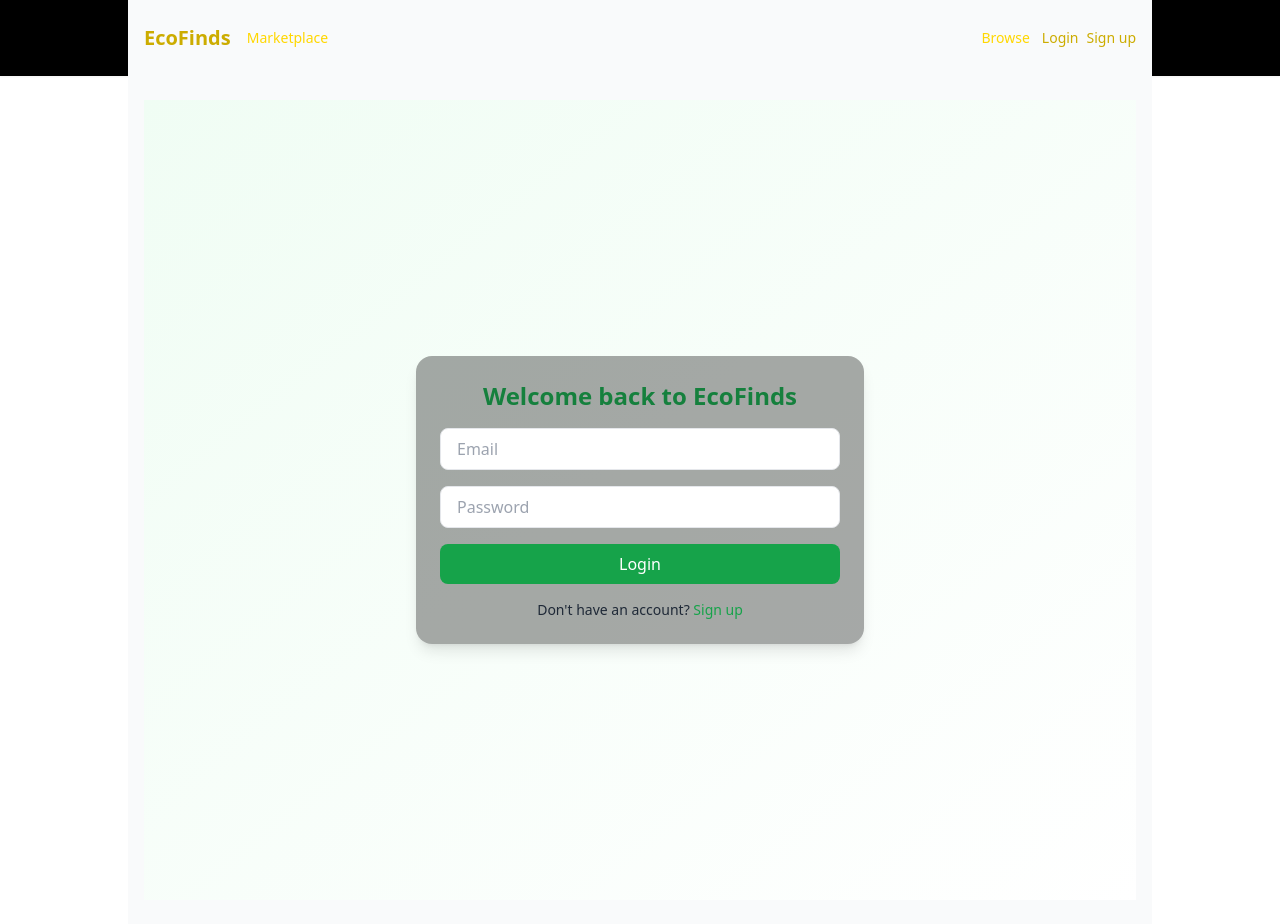
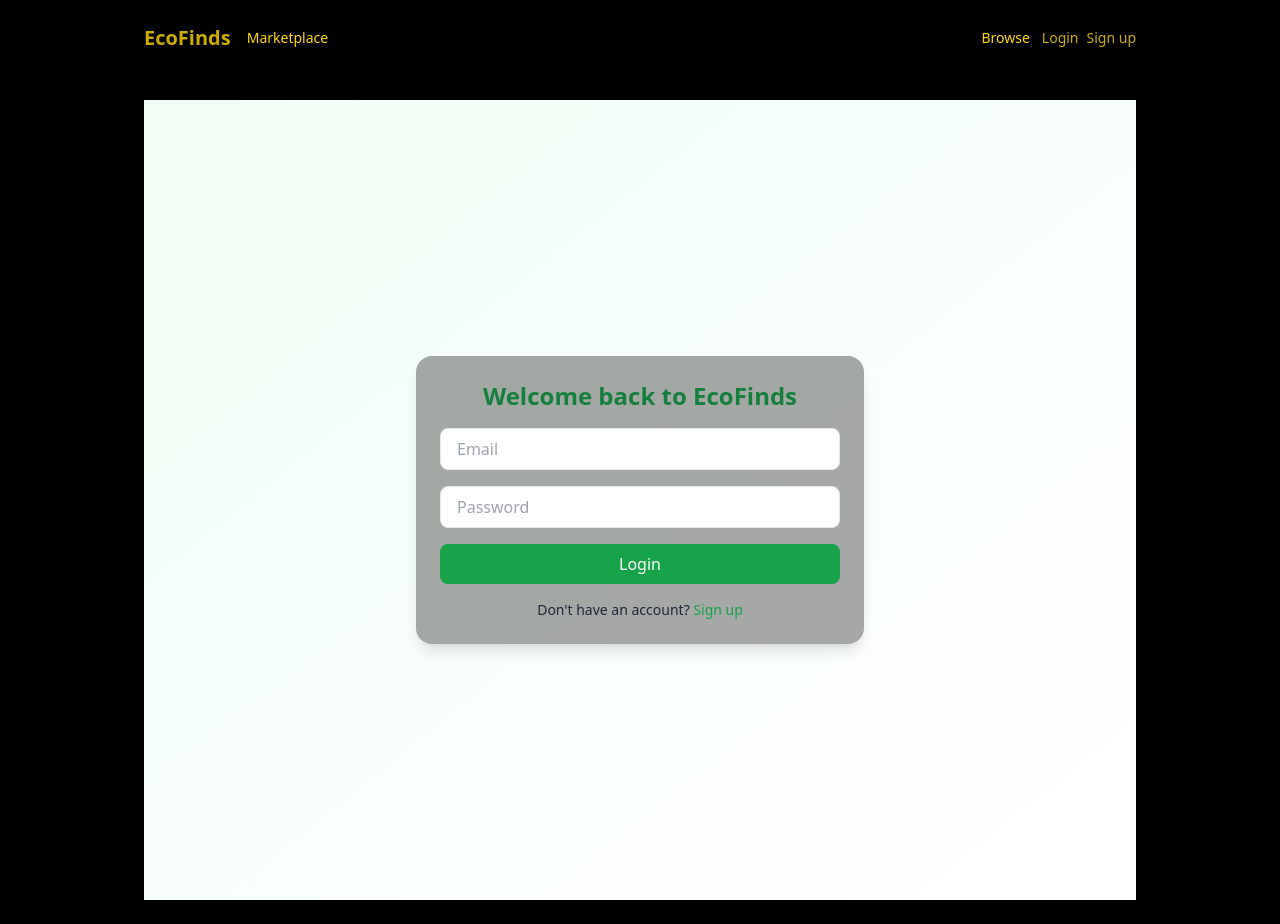
Before and after one commit to Deepakram007/Odoo-EcoFinds, a React (Vite) app in the folder ecofinds/: page /login in a window 1280 px wide. Built offline with nearby package versions, Linux system fonts and the light colour scheme.

Commit message:
Update index.css

```diff
--- a/ecofinds/src/index.css
+++ b/ecofinds/src/index.css
@@ -4,9 +4,9 @@
 
 /* small custom */
 
-body { @apply text-gray-800; }
-.container { @apply bg-gray-50 max-w-5xl mx-auto px-4 py-6; }
+body { @apply bg-black text-gray-800; }
+.container { @apply bg-black max-w-5xl mx-auto px-4 py-6; }
 .card { @apply bg-black1-150 rounded-2xl shadow-lg p-6; }
 .btn { @apply bg-green-600 text-white py-2 px-4 rounded-lg hover:bg-green-700 transition; }
 .btn-ghost { @apply bg-transparent border border-gray-200 text-gray-800 py-2 px-3 rounded-lg; }
-.placeholder { @apply bg-gray-100 rounded-xl h-40 flex items-center justify-center text-gray-400; }
+.placeholder { @apply bg-gray-100 rounded-xl h-40 flex items-center justify-center text-gray-400 border-gray-200; }
```
